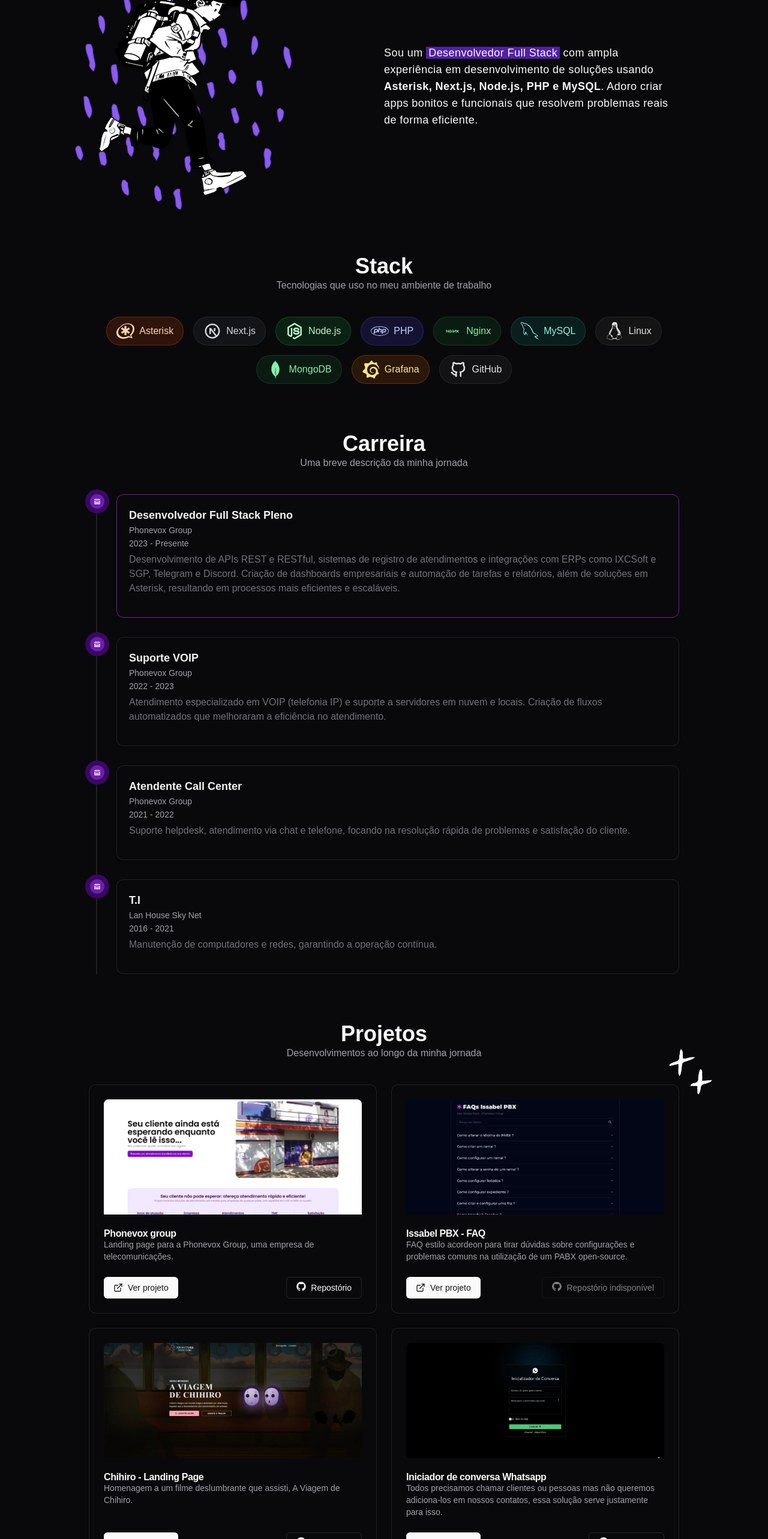
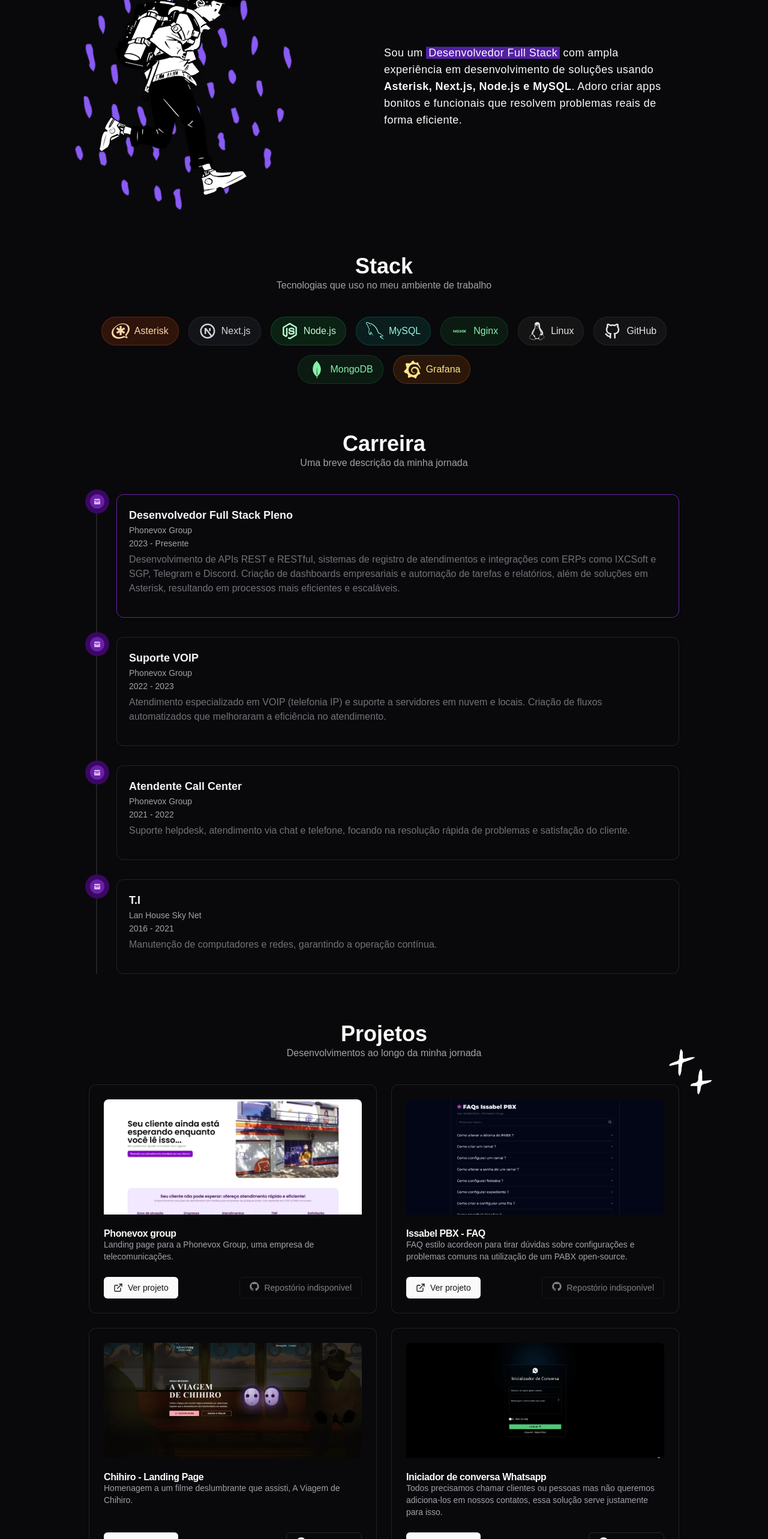
Before and after one commit to rafaelRizzo/meu-portfolio, a Next.js app: page / in a window 1280 px wide. Shown: the part 1040-3606 px from the top of the page at 60% size. Built offline with nearby package versions, Linux system fonts and the light colour scheme.

Commit message:
feat: atualizando nextjs e removido o php das características

```diff
--- a/src/app/layout.jsx
+++ b/src/app/layout.jsx
@@ -16,12 +16,11 @@ const geistMono = localFont({
 
 export const metadata = {
     title: "Rafael Rizzo - Desenvolvedor Full Stack",
-    description: "Sou um desenvolvedor Full Stack com ampla experiência em tecnologias como Asterisk, Next.js, Node.js, PHP, MySQL e muito mais. Criando soluções web, API's robustas e escaláveis.",
+    description: "Sou um desenvolvedor Full Stack com ampla experiência em tecnologias como Asterisk, Next.js, Node.js, MySQL e muito mais. Criando soluções web, API's robustas e escaláveis.",
     keywords: [
         "Asterisk",
         "Next.js",
         "Node.js",
-        "PHP",
         "MySQL",
         "desenvolvedor full stack",
         "soluções web",
@@ -37,7 +36,7 @@ export const metadata = {
     ].join(", "),
     openGraph: {
         title: "Rafael Rizzo - Desenvolvedor Full Stack",
-        description: "Desenvolvedor Full Stack especializado em Asterisk, Next.js, Node.js, PHP, MySQL e na criação de soluções web inovadoras.",
+        description: "Desenvolvedor Full Stack especializado em Asterisk, Next.js, Node.js, MySQL e na criação de soluções web inovadoras.",
         url: "https://www.rafael-rizzo.com",
         type: "website",
     },
--- a/src/app/page.jsx
+++ b/src/app/page.jsx
@@ -8,7 +8,6 @@ import { MdOutlineKeyboardDoubleArrowDown } from "react-icons/md";
 import { SiAsterisk } from "react-icons/si";
 import { RiNextjsLine } from "react-icons/ri";
 import { RiNodejsLine } from "react-icons/ri";
-import { FaPhp } from "react-icons/fa";
 import { GrMysql } from "react-icons/gr";
 import { SiMongodb } from "react-icons/si";
 import { FaLinux } from "react-icons/fa6";
@@ -94,7 +93,7 @@ export default function Home() {
 
                     <div className="flex flex-col items-center justify-center tracking-wide text-lg text-start">
                         <p>
-                            Sou um <span className={`bg-violet-500/25 dark:bg-violet-700/75 px-1`}>Desenvolvedor Full Stack</span> com ampla experiência em desenvolvimento de soluções usando <strong>Asterisk, Next.js, Node.js, PHP e MySQL</strong>. Adoro criar apps bonitos e funcionais que resolvem problemas reais de forma eficiente.
+                            Sou um <span className={`bg-violet-500/25 dark:bg-violet-700/75 px-1`}>Desenvolvedor Full Stack</span> com ampla experiência em desenvolvimento de soluções usando <strong>Asterisk, Next.js, Node.js e MySQL</strong>. Adoro criar apps bonitos e funcionais que resolvem problemas reais de forma eficiente.
                         </p>
 
                     </div>
@@ -122,21 +121,21 @@ export default function Home() {
                         <RiNodejsLine className="text-3xl" />
                         <span>Node.js</span>
                     </div>
-                    <div className="bg-indigo-100 text-indigo-600 dark:bg-indigo-700/20 border-indigo-100 dark:border dark:border-indigo-700/40 dark:text-indigo-200 py-2 px-4 rounded-full flex items-center space-x-2" aria-label="Tecnologia PHP">
-                        <FaPhp className="text-3xl" />
-                        <span>PHP</span>
+                    <div className="bg-teal-100 text-teal-600 dark:bg-teal-700/20 border-teal-100 dark:border dark:border-teal-700/40 dark:text-teal-200 py-2 px-4 rounded-full flex items-center space-x-2" aria-label="Tecnologia MySQL">
+                        <GrMysql className="text-3xl" />
+                        <span>MySQL</span>
                     </div>
                     <div className="bg-green-100 text-green-700 dark:bg-green-800/20 border-green-100 dark:border dark:border-green-800/40 dark:text-green-300 py-2 px-4 rounded-full flex items-center space-x-2" aria-label="Tecnologia NGINX">
                         <DiNginx className="text-3xl" />
                         <span>Nginx</span>
                     </div>
-                    <div className="bg-teal-100 text-teal-600 dark:bg-teal-700/20 border-teal-100 dark:border dark:border-teal-700/40 dark:text-teal-200 py-2 px-4 rounded-full flex items-center space-x-2" aria-label="Tecnologia MySQL">
-                        <GrMysql className="text-3xl" />
-                        <span>MySQL</span>
-                    </div>
                     <div className="bg-neutral-100 text-neutral-800 dark:bg-neutral-700/20 border-neutral-100 dark:border dark:border-neutral-700/40 dark:text-neutral-200 py-2 px-4 rounded-full flex items-center space-x-2" aria-label="Tecnologia Linux">
                         <FaLinux className="text-3xl" />
                         <span>Linux</span>
+                    </div>
+                    <div className="bg-zinc-100 text-zinc-600 dark:bg-zinc-700/20 border-zinc-100 dark:border dark:border-zinc-700/40 dark:text-zinc-200 py-2 px-4 rounded-full flex items-center space-x-2" aria-label="Tecnologia GitHub">
+                        <TbBrandGithub className="text-3xl" />
+                        <span>GitHub</span>
                     </div>
                     <div className="bg-green-100 text-green-700 dark:bg-green-800/20 border-green-100 dark:border dark:border-green-800/40 dark:text-green-300 py-2 px-4 rounded-full flex items-center space-x-2" aria-label="Tecnologia MongoDB">
                         <SiMongodb className="text-3xl" />
@@ -146,11 +145,6 @@ export default function Home() {
                         <SiGrafana className="text-3xl" />
                         <span>Grafana</span>
                     </div>
-                    <div className="bg-zinc-100 text-zinc-600 dark:bg-zinc-700/20 border-zinc-100 dark:border dark:border-zinc-700/40 dark:text-zinc-200 py-2 px-4 rounded-full flex items-center space-x-2" aria-label="Tecnologia GitHub">
-                        <TbBrandGithub className="text-3xl" />
-                        <span>GitHub</span>
-                    </div>
-
                 </div>
 
             </section>
@@ -208,7 +202,8 @@ export default function Home() {
                     <Separator />
 
                     <div className="flex items-center justify-center min-h-6 max-h-6">
-                        <span className="text-sm font-thin italic text-center text-muted-foreground">&copy; Rafael Rizzo ~ 2024</span>
+                        <span className="text-sm font-thin italic text-center text-muted-foreground">&copy; 2025 Rafael Rizzo. Todos os direitos reservados.
+                        </span>
                     </div>
                 </div>
 
--- a/src/components/Projects/index.jsx
+++ b/src/components/Projects/index.jsx
@@ -21,7 +21,7 @@ const projects = [
         description: "Landing page para a Phonevox Group, uma empresa de telecomunicações.",
         imageUrl: "/projects/phonevox-group.webp",
         projectUrl: "https://phonevox.com.br",
-        githubUrl: "https://github.com/rafaelRizzo/phonevox-group-landing-page",
+        githubUrl: "anonymous",
     },
     {
         id: 2,
```
Also changed, not shown: 1 other file (tests, documents, lock files or other folders).
